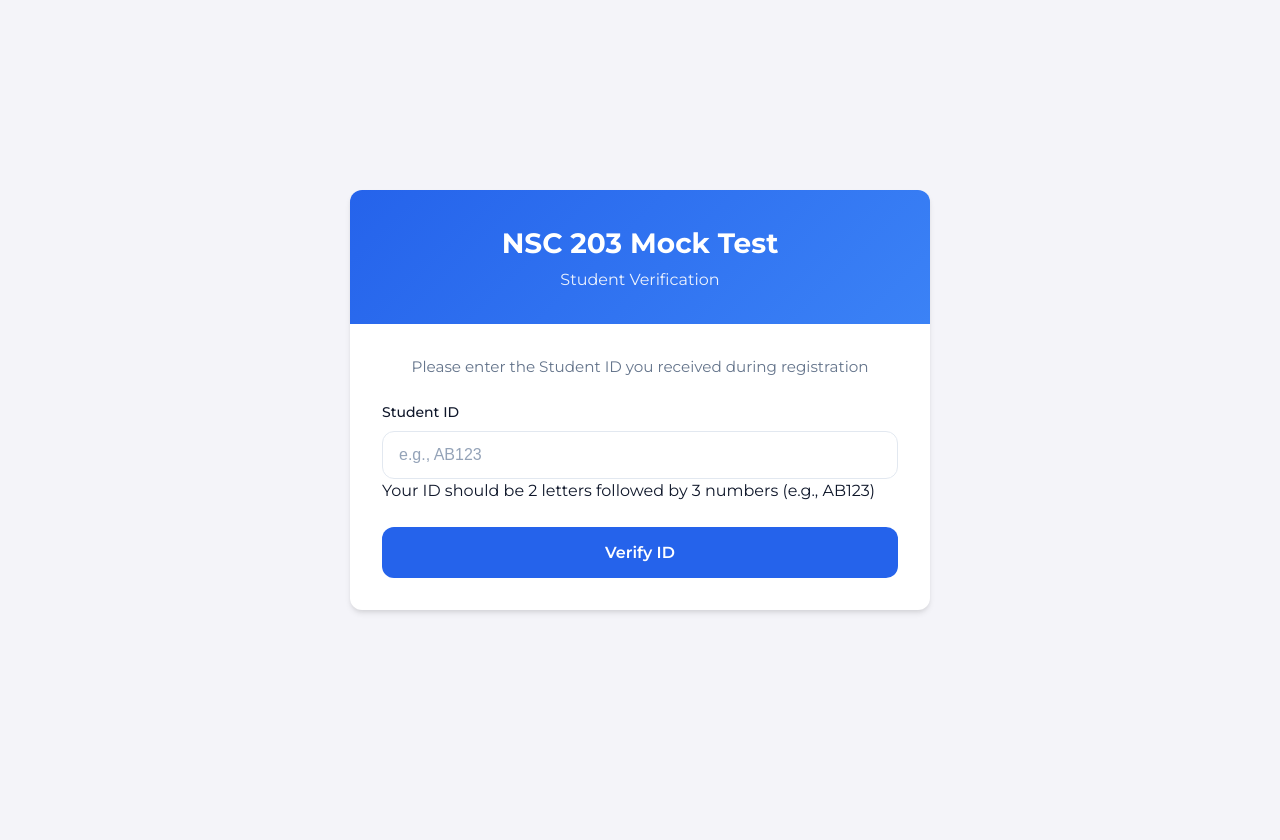
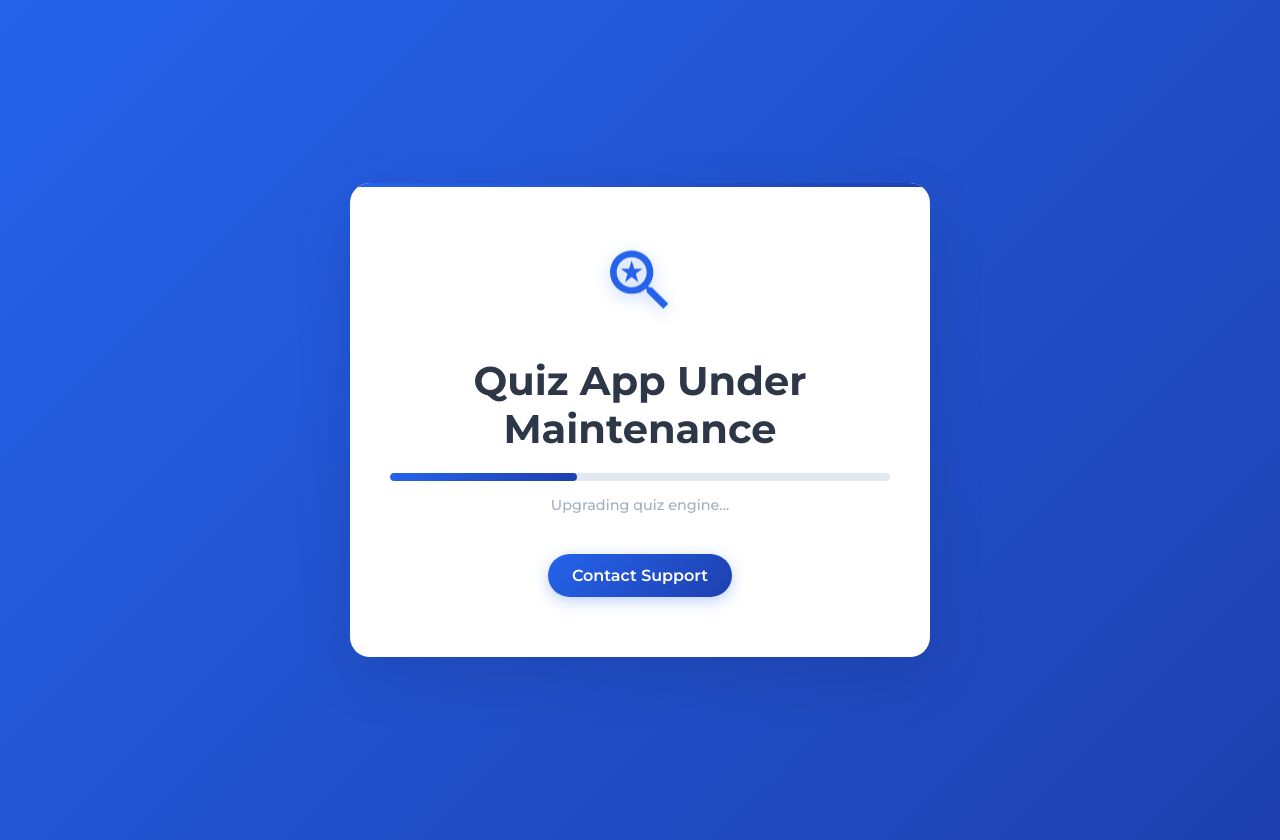
Before and after one commit to kachiDeGreat/quiz-app, a React (Create React App) app: page / in a window 1280 px wide. Before the commit the page ends 800 px from the top, so only its background shows below. Built offline with nearby package versions, Linux system fonts and the light colour scheme.

Commit message:
test has ended

```diff
--- a/src/App.tsx
+++ b/src/App.tsx
@@ -16,7 +16,7 @@ interface UserData {
 }
 
 const App: React.FC = () => {
-  const [quizActive, setQuizActive] = useState<boolean>(true);
+  const [quizActive, setQuizActive] = useState<boolean>(false);
   const [currentView, setCurrentView] = useState<
     "registration" | "id-verification" | "quiz" | "check-id"
   >(quizActive ? "id-verification" : "registration");
@@ -61,7 +61,7 @@ const App: React.FC = () => {
       )} */}
 
       {/* Main content */}
-      <div className="app-content">
+      {/* <div className="app-content">
         {currentView === "registration" && (
           <Registration
             onRegistrationComplete={handleRegistrationComplete}
@@ -92,9 +92,9 @@ const App: React.FC = () => {
             <CheckID />
           </div>
         )}
-      </div>
+      </div> */}
 
-      {/* <MaintenancePage /> */}
+      <MaintenancePage />
       {/* <ExportToPDFButton /> */}
 
       <Toaster
--- a/src/component/underMaintance/MaintenancePage.tsx
+++ b/src/component/underMaintance/MaintenancePage.tsx
@@ -25,20 +25,20 @@ const MaintenancePage: React.FC = () => {
           </svg>
         </div>
 
-        <h1
+        {/* <h1
           className="maintenance-title"
           style={{ textTransform: "uppercase" }}
         >
           Test is starting soon
-        </h1>
-        {/* <h1 className="maintenance-title">Quiz App Under Maintenance</h1> */}
+        </h1> */}
+        <h1 className="maintenance-title">Quiz App Under Maintenance</h1>
 
-        <p className="maintenance-description">
+        {/* <p className="maintenance-description">
           The mock test starts at 9 PM. Students who did not get their IDs
           during registration can retrieve them now by clicking the 'Check My ID
           Status' button in the top right corner. Those who did not register
           should contact their course lecturer for further instructions.
-        </p>
+        </p> */}
 
         <div className="maintenance-progress">
           <div className="progress-bar">
```
